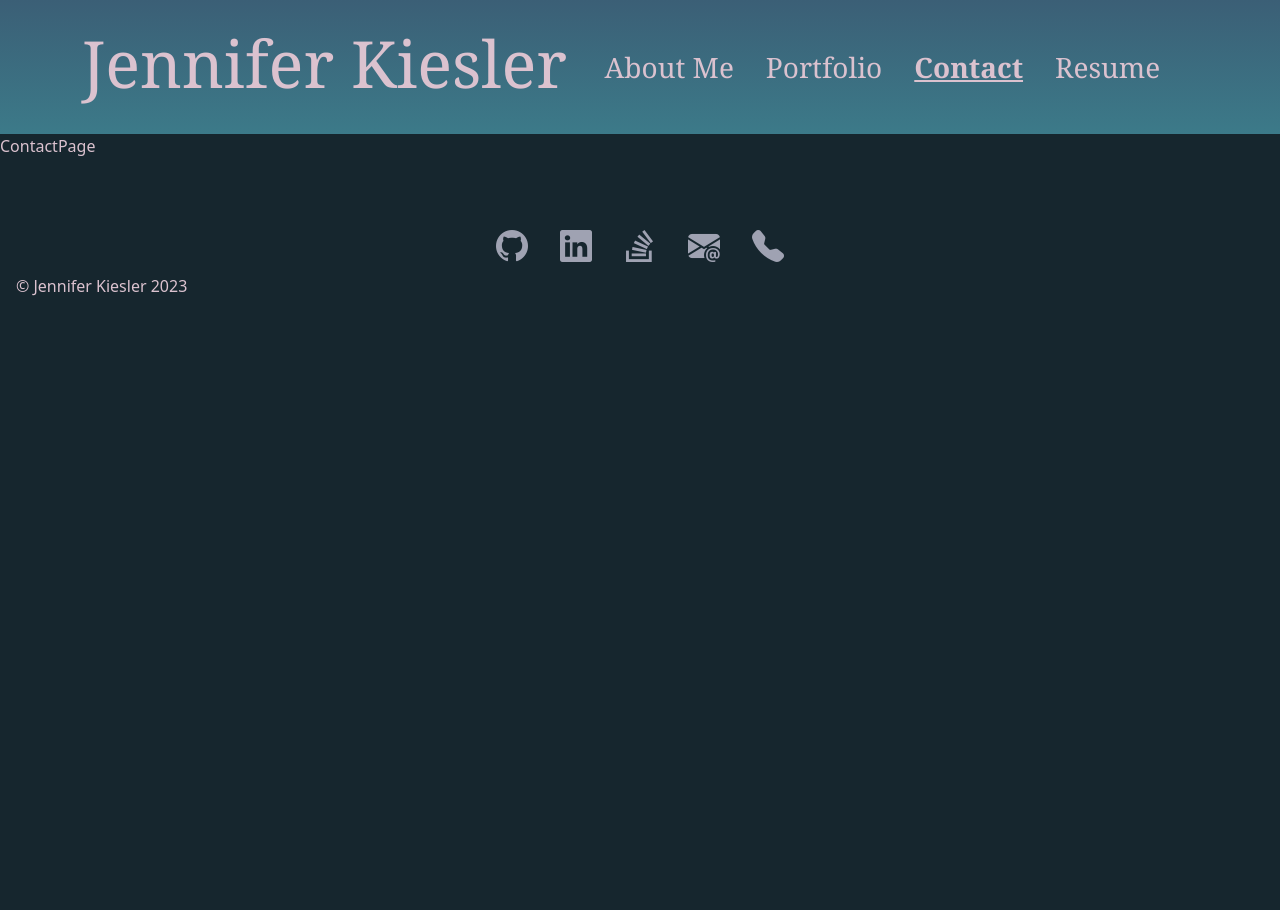
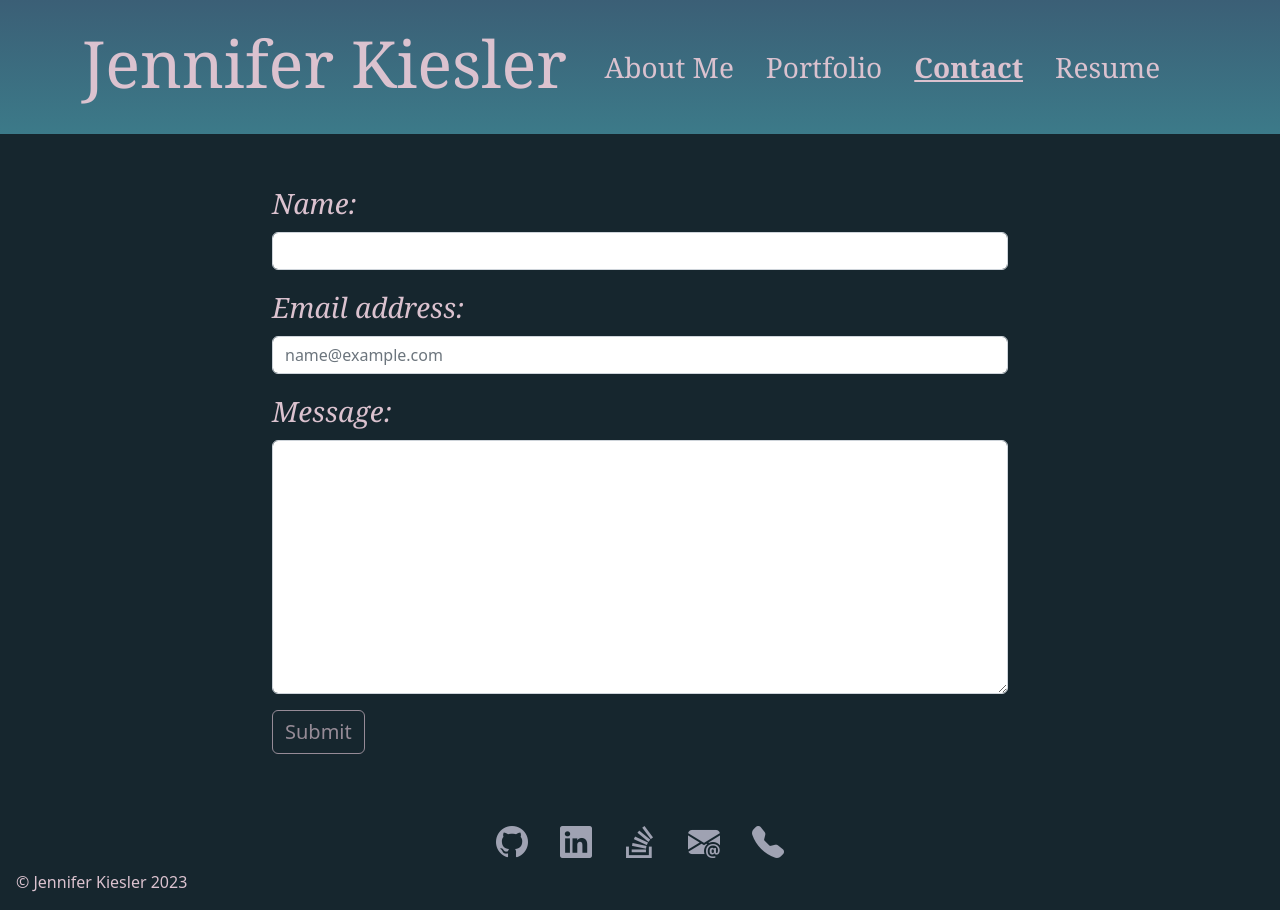
Before and after one commit to JenniferKiesler/kiesler-react-portfolio, a React (Create React App) app: page / in a window 1280 px wide. Both pictures are taken after a click on the link "Contact". Before the commit the page ends 800 px from the top, so only its background shows below. Built offline with nearby package versions, Linux system fonts and the light colour scheme.

Commit message:
adds contact page

```diff
--- a/src/App.css
+++ b/src/App.css
@@ -125,6 +125,19 @@ footer a:hover {
   opacity: 25%;
 }
 
+.form-label {
+  font-family: Georgia, 'Times New Roman', Times, serif;
+  font-style: italic;
+}
+
+.btn {
+  background: var(--fontColor);
+}
+
+.btn:hover {
+  background: var(--navbarColor2);
+}
+
 /* .App-logo {
   height: 40vmin;
   pointer-events: none;
--- /dev/null
+++ b/src/components/ContactForm.js
@@ -0,0 +1,57 @@
+import { useState } from "react"
+
+const ContactForm = ({ nameInput, setNameInput, emailInput, setEmailInput, messageInput, setMessageInput}) => {
+
+  const [validateEmail, setValidateEmail] = useState(true)
+
+  return (
+    <form onSubmit={event => {
+      event.preventDefault()
+
+      if (/^([a-z0-9_\.-]+)@([\da-z\.-]+)\.([a-z\.]{2,6})$/.test(emailInput)) {
+        setValidateEmail(true)
+      } else {
+        setValidateEmail(false)
+      }
+    }}>
+      <div className="mb-3">
+        <label htmlFor="name" className="form-label fs-3">Name:</label>
+        <input
+          type="text"
+          className="form-control"
+          id="name"
+          value={nameInput}
+          onChange={event => setNameInput(event.target.value)}
+          required
+        />
+      </div>
+      <div className="mb-3">
+        <label htmlFor="email" className="form-label fs-3">Email address:</label>
+        <input
+          type="email"
+          className="form-control"
+          id="email"
+          placeholder="name@example.com"
+          value={emailInput}
+          onChange={event => setEmailInput(event.target.value)}
+          required
+        />
+      </div>
+      <div className="mb-3">
+        <label htmlFor="message" className="form-label fs-3">Message:</label>
+        <textarea
+          className="form-control"
+          id="message"
+          rows="10"
+          value={messageInput}
+          onChange={event => setMessageInput(event.target.value)}
+          required
+        ></textarea>
+      </div>
+      {validateEmail ? '' : <p>Your email is invalid</p>}
+      <button className="btn fs-5" disabled={!nameInput || !emailInput || !messageInput}>Submit</button>
+    </form>
+  )
+}
+
+export default ContactForm
--- a/src/pages/contact.js
+++ b/src/pages/contact.js
@@ -1,5 +1,27 @@
+import { useState } from "react"
+import ContactForm from "../components/ContactForm"
+
 const ContactPage = props => {
-  return 'ContactPage'
+  const [nameInput, setNameInput] = useState('')
+  const [emailInput, setEmailInput] = useState('')
+  const [messageInput, setMessageInput] = useState('')
+
+  return (
+    <div className="container">
+      <div className="row justify-content-center mt-5">
+        <div className="col-11 col-md-10 col-lg-8">
+          <ContactForm
+            nameInput={nameInput}
+            setNameInput={setNameInput}
+            emailInput={emailInput}
+            setEmailInput={setEmailInput}
+            messageInput={messageInput}
+            setMessageInput={setMessageInput}
+          />
+        </div>
+      </div>
+    </div>
+  )
 }
 
 export default ContactPage
```
